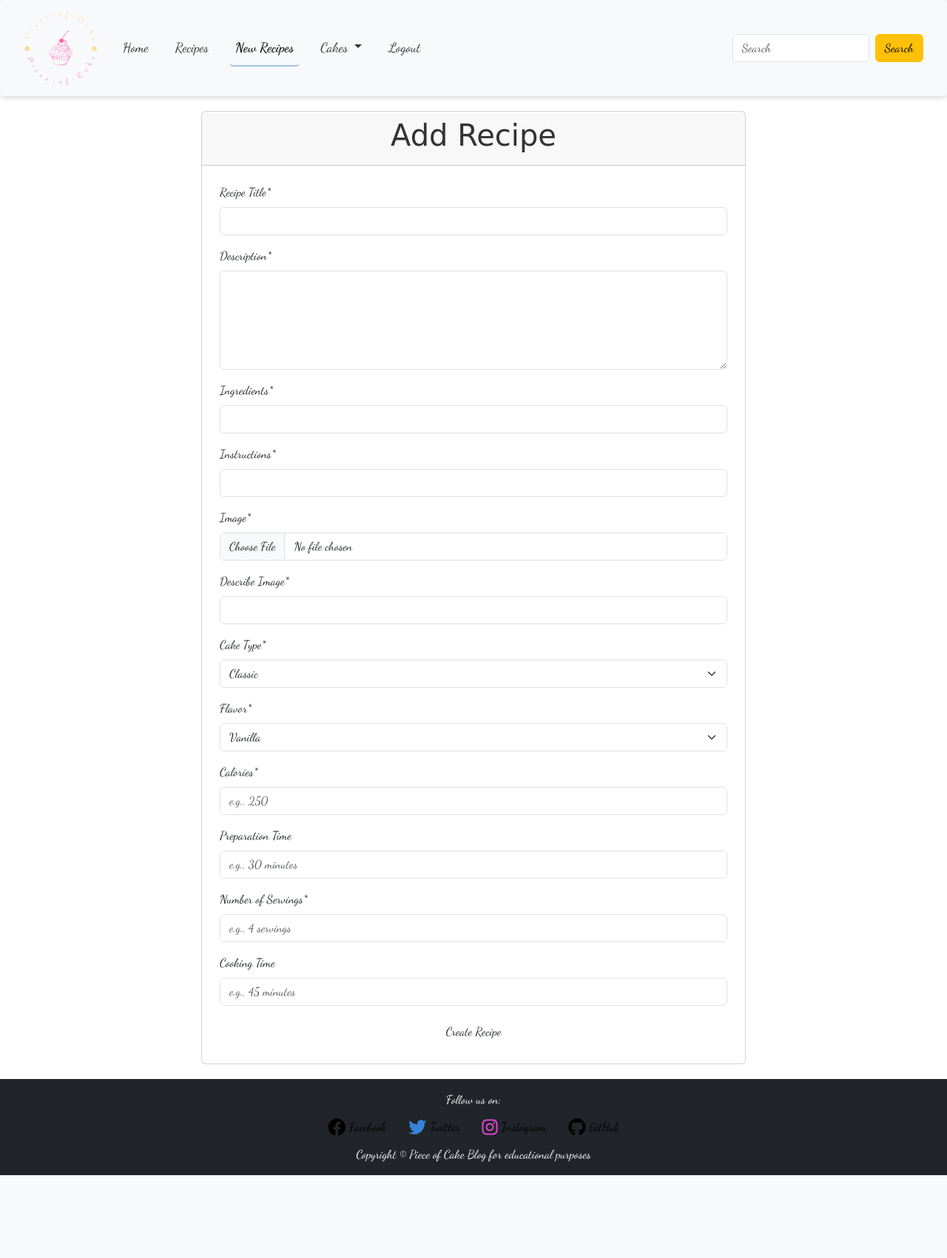
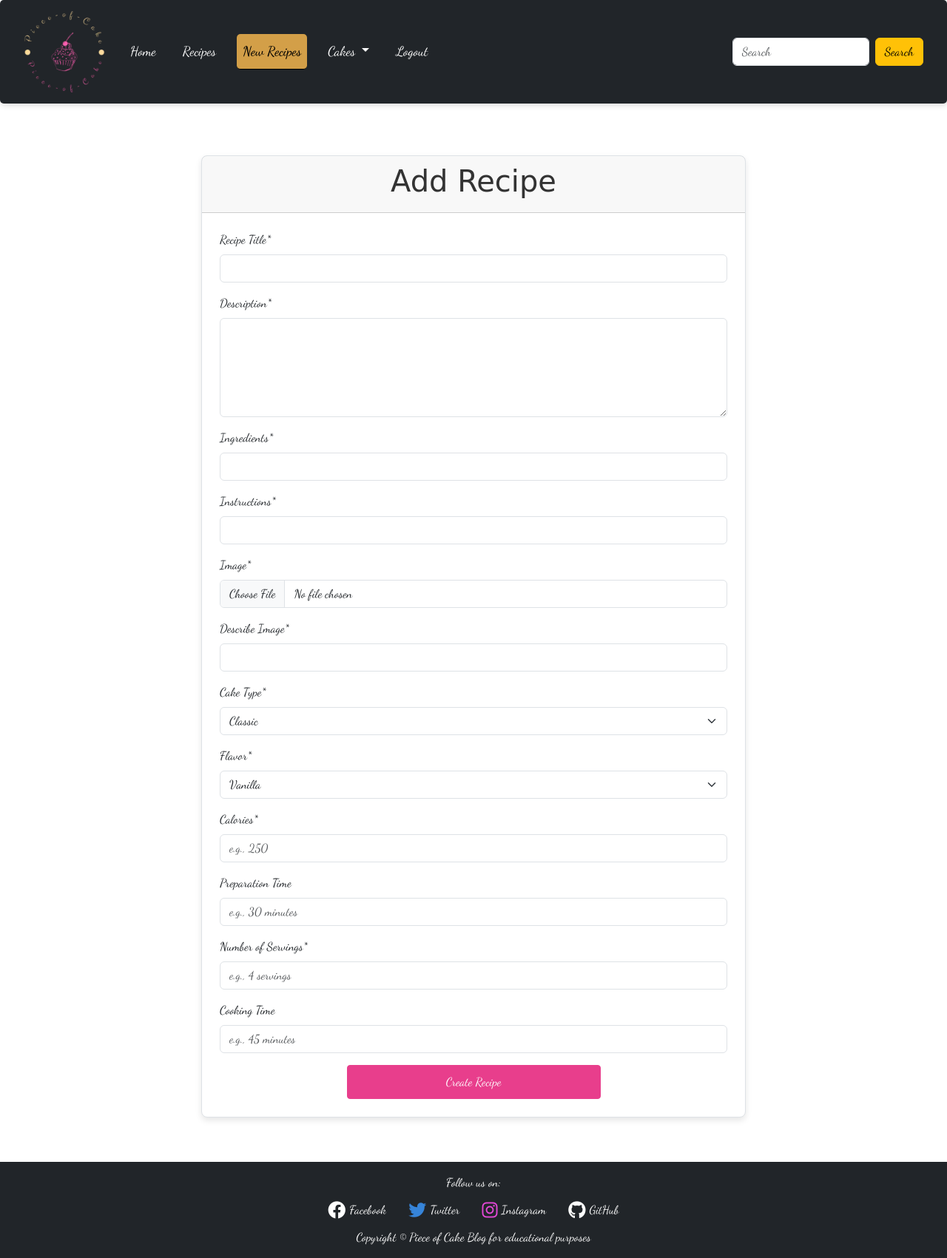
Before and after one commit to Cristina-Becheru/piece-of-cake, a Django app: a page that uses templates/base.html in a window 1280 px wide. Shown: the whole page at 74% size. Before the commit the page ends 1589 px from the top, so only its background shows below. Run offline with Django 5.2, Linux system fonts and the light colour scheme; a user stored in the database is signed in; parts of the project's set-up code (start-up, migrations or seed data) failed here and were passed over; some libraries are stand-ins or nearby versions; some web fonts are replaced.

Commit message:
Create Recipe List Page with Responsive Template

```diff
--- a/piece_of_cake/settings.py
+++ b/piece_of_cake/settings.py
@@ -28,7 +28,7 @@ SECRET_KEY = os.environ.get('SECRET_KEY')
 # SECURITY WARNING: don't run with debug turned on in production!
 DEBUG = 'DEVELOPMENT' in os.environ
 
-ALLOWED_HOSTS = ['localhost']
+ALLOWED_HOSTS = ['localhost', '127.0.0.1']
 
 
 # Application definition
--- a/recipes/templates/recipes/add_recipe.html
+++ b/recipes/templates/recipes/add_recipe.html
@@ -8,8 +8,8 @@
 <div class="container">
     <div class="row justify-content-center">
         <div class="col-md-8">
-            <div class="card border-pink">
-                <div class="card-header bg-pink text-white text-center">
+            <div class="card border">
+                <div class="card-header text-center">
                     <h1>{% trans "Add Recipe" %}</h1>
                 </div>
                 <div class="card-body">
@@ -18,7 +18,7 @@
                         {{ form.media }}
                         {{ form|crispy }}
                         <div class="text-center mt-3">
-                            <button type="submit" class="btn btn-pink w-50">{% trans "Create Recipe" %}</button>
+                            <button type="submit" class="btn btn-primary w-50">{% trans "Create Recipe" %}</button>
                         </div>
                     </form>
                 </div>
--- a/recipes/urls.py
+++ b/recipes/urls.py
@@ -1,6 +1,7 @@
 from django.urls import path
-from .views import AddRecipe
+from .views import AddRecipe, Recipes
 
 urlpatterns = [
     path("add/", AddRecipe.as_view(), name="add_recipe"),
+    path("recipes/", Recipes.as_view(), name="recipes"),
 ]
--- a/recipes/views.py
+++ b/recipes/views.py
@@ -1,10 +1,17 @@
-from django.views.generic import CreateView
+from django.views.generic import CreateView, ListView
 
 from django.contrib.auth.mixins import LoginRequiredMixin
 
 from .models import Recipe
 from .forms import RecipeForm
 
+
+class Recipes(ListView):
+    """View all recipes"""
+
+    template_name = "recipes/recipes.html"
+    model = Recipe
+    context_object_name = "recipes"
 
 class AddRecipe(LoginRequiredMixin, CreateView):
     """Add recipe view"""
--- a/static/css/base.css
+++ b/static/css/base.css
@@ -50,9 +50,8 @@ main {
 .social-widget {
     text-align: center;
 }
-
 .social-link {
-    color:#000000;
+    color: #ffffff;
     text-decoration: none;
     padding: 5px;
     margin: 0 5px;
@@ -70,44 +69,63 @@ main {
     margin-right: 5px;
 }
 
-
-/* Header and Navbar */
+/* Header styles */
 header {
-    padding: 5px 10px; /* Reduce padding for a smaller header */
-    box-shadow: var(--small-box-shadow); /* Optional: retain box shadow for aesthetics */
+    padding: 5px 10px;
 }
 
+/* Navbar styles */
 .navbar {
-    display:flex;
+    display: flex;
     box-shadow: var(--small-box-shadow);
-    font-size: 18px; /* Adjusted for visibility */
-    color: var(--white);
+    font-size: 18px;
     padding: 10px 20px;
-    border-radius: 5px; /* Rounded corners for a softer look */
+    border-radius: 5px;
 }
 
+/* Navbar link styles */
+
 .nav-link {
-    color: var(--black); /* White text for better contrast */
-    text-decoration: none; /* Remove underline */
-    padding: 10px 20px; /* Padding for clickable area */
-    margin: 0 10px; /* Space between links */
-    border-radius: 5px; /* Rounded corners for buttons */
-    transition: background-color 0.3s ease; /* Smooth hover effect */
+    color: var(--white);
+    text-decoration: none;
+    padding: 10px 20px;
+    margin: 0 10px;
+    border-radius: 5px;
+    transition: background-color 0.3s ease, color 0.3s ease;
 }
 
 .nav-link:hover {
-    background-color: rgba(255, 191, 80, 0.8); /* Slightly transparent orange on hover */
-    color: var(--black); /* Darker text color on hover */
+    background-color: rgba(255, 191, 80, 0.8);
+    color: var(--white);
 }
+
+.nav-link.active {
+    background-color: rgba(255, 191, 80, 0.8);
+    color: var(--white);
+}
+
+.nav-link:focus {
+    background-color: rgba(255, 191, 80, 0.8);
+    color: var(--white);
+    outline: none;
+}
+
+
+/* Logo styles */
 .logo {
-    max-width: 100px; /* Set maximum width for the logo */
+    max-width: 110px;
     height: auto;
 }
 
+/* Collapse button styles */
+.navbar-toggler {
+    background-color: #ffffff;
+}
 .active {
-    border-bottom: 2px solid var(--blue);
+    border-bottom: 1px solid;
     font-weight: 500;
 }
+
 /* Form */
 
 .form {
@@ -116,3 +134,108 @@ header {
     box-shadow: var(--smal-box-shadow);
     border-radius: 5px;
 }
+
+/* Login/Signup container styling */
+
+.container {
+    margin-top: 50px;
+}
+
+.card {
+    border-radius: 8px;
+    box-shadow: 0 4px 8px rgba(0, 0, 0, 0.1);
+    margin-bottom: 40px;
+}
+.card-header {
+    text-align: center;
+    padding: 10px 20px;
+}
+
+.card-body a {
+    color: #e83e8c;
+    text-decoration: none;
+}
+.card-body a:hover {
+    text-decoration: underline;
+}
+
+.btn-primary {
+    background-color: #e83e8c;
+    border-color: #e83e8c;
+    color: #ffffff;
+    border-radius: 4px;
+    padding: 10px 20px;
+    transition: none;
+}
+
+.btn-primary:hover,
+.btn-primary:focus,
+.btn-primary:active {
+    background-color: #e83e8c;
+    border-color: #e83e8c;
+    color: #ffffff;
+    box-shadow: none;
+}
+
+.btn-link {
+    color: #e83e8c;
+    text-decoration: none;
+    font-weight: bold;
+}
+.btn-primary:hover{
+    background-color: #e83e8c;
+}
+.btn-link:hover {
+    color:black;
+    text-decoration: underline;
+}
+/* Recipe Page Styles */
+
+.recipe-card {
+    height: auto;
+    margin-bottom: 50px;
+    border: 2px solid #ddd;
+    border-radius: 10px;
+    transition: box-shadow 0.3s ease;
+}
+
+.recipe-card:hover {
+    box-shadow: 0 4px 8px rgba(255, 105, 180, 0.6);
+}
+
+.recipe-link {
+    text-decoration: none;
+    color: inherit; /* Inherit color from parent */
+}
+
+.recipe-link:hover {
+    cursor: pointer;
+}
+
+.recipe-info {
+    display: flex;
+    flex-direction: column;
+    justify-content: center;
+    padding: 15px; /* Add padding inside the recipe info */
+}
+
+.recipe-container {
+    display: flex;
+    flex-direction: column;
+}
+
+.ingredients, .instructions, .recipe-detail {
+    width: 100%;
+}
+
+.recipe-img {
+    display: flex;
+    justify-content: center;
+    align-items: center;
+}
+
+.recipe-pic {
+    width: 100%;
+    height: auto;
+    object-fit: cover;
+}
--- a/templates/allauth/account/login.html
+++ b/templates/allauth/account/login.html
@@ -8,8 +8,8 @@
 <div class="container">
   <div class="row justify-content-center">
     <div class="col-md-6">
-      <div class="card border-pink">
-        <div class="card-header bg-pink text-white text-center">
+      <div class="card border">
+        <div class="card-header text-center">
           <h2>{% trans "Log in" %}</h2>
         </div>
         <div class="card-body">
@@ -22,7 +22,7 @@
               <input type="hidden" name="{{ redirect_field_name }}" value="{{ redirect_field_value }}" />
             {% endif %}
             <div class="form-group text-center mt-4">
-              <button type="submit" class="btn btn-pink w-50">{% trans "Log In" %}</button>
+              <button type="submit" class="btn btn-primary w-50">{% trans "Log In" %}</button>
             </div>
           </form>
 
--- a/templates/allauth/account/logout.html
+++ b/templates/allauth/account/logout.html
@@ -15,7 +15,7 @@
     {% if redirect_field_value %}
     <input type="hidden" name="{{ redirect_field_name }}" value="{{ redirect_field_value }}"/>
     {% endif %}
-    <button type="submit" class="btn btn-pink w-25">{% trans 'Sign Out' %}</button>
+    <button type="submit" class="btn btn-primary w-25">{% trans 'Sign Out' %}</button>
   </form>
 </div>
 
--- a/templates/allauth/account/signup.html
+++ b/templates/allauth/account/signup.html
@@ -8,8 +8,8 @@
 <div class="container">
   <div class="row justify-content-center">
     <div class="col-md-6">
-      <div class="card border-pink">
-        <div class="card-header bg-pink text-white text-center">
+      <div class="card border">
+        <div class="card-header bg-light text-center">
           <h2>{% trans "Sign Up" %}</h2>
         </div>
         <div class="card-body">
@@ -22,7 +22,7 @@
               <input type="hidden" name="{{ redirect_field_name }}" value="{{ redirect_field_value }}" />
             {% endif %}
             <div class="form-group text-center mt-4">
-              <button type="submit" class="btn btn-pink w-50">{% trans "Sign Up" %}</button>
+              <button type="submit" class="btn btn-primary w-50">{% trans "Sign Up" %}</button>
             </div>
           </form>
         </div>
--- a/templates/base.html
+++ b/templates/base.html
@@ -19,7 +19,7 @@
     {% block extra_css %}
     <!--Bootstrap CSS for styling and layout -->
     <link rel="stylesheet" href="https://cdnjs.cloudflare.com/ajax/libs/bootstrap/5.3.3/css/bootstrap.min.css" integrity="sha512-jnSuA4Ss2PkkikSOLtYs8BlYIeeIK1h99ty4YfvRPAlzr377vr3CXDb7sb7eEEBYjDtcYj+AjBH3FLv5uSJuXg==" crossorigin="anonymous" referrerpolicy="no-referrer" />
-    <link rel="stylesheet" href="{% static '/css/base.css' %}">
+    <link rel="stylesheet" href="{% static 'css/base.css' %}">
     {% endblock %}
 
     {% block onload_js %}
--- a/templates/contains/header.html
+++ b/templates/contains/header.html
@@ -2,19 +2,19 @@
 
 {% with request.resolver_match.url_name as url_name %}
 
-<nav class="navbar navbar-expand-lg bg-light">
+<nav class="navbar navbar-expand-lg bg-dark">
     <div class="container-fluid">
 
         <!-- Logo -->
         <a class="navbar-brand" href="#">
             <img src="{% static 'images/logo.webp' %}" alt="Piece-of-Cake" class="logo">  <!-- Static logo image -->
         </a>
-        <button class="navbar-toggler" type="button" data-bs-toggle="collapse" data-bs-target="#navbarSupportedContent" aria-controls="navbarSupportedContent" aria-expanded="false" aria-label="Toggle navigation">
+        <button class="navbar-toggler" type="button" data-bs-toggle="collapse" data-bs-target="#navbarCakes" aria-controls="navbarCakes" aria-expanded="false" aria-label="Toggle navigation">
             <span class="navbar-toggler-icon"></span>
         </button>
 
         <!-- Navigation links and dropdown menu -->
-        <div class="collapse navbar-collapse" id="navbarSupportedContent">
+        <div class="collapse navbar-collapse" id="navbarCakes">
             <ul class="navbar-nav me-auto mb-2 mb-lg-0">
                 <!-- Home link -->
                 <li class="nav-item">
@@ -22,7 +22,7 @@
                 </li>
                 <!-- Recipes link -->
                 <li class="nav-item">
-                    <a class="nav-link {% if url_name == 'recipes' %}active{% endif %}" href="#">Recipes</a>
+                    <a class="nav-link {% if url_name == 'recipes' %}active{% endif %}" href="{% url 'recipes' %}">Recipes</a>
                 </li>
                 <!-- New Recipes link -->
                 <li class="nav-item">
```
Also changed, not shown: recipes/templates/recipes/recipes.html (added, +29 -0 lines), db.sqlite3.
